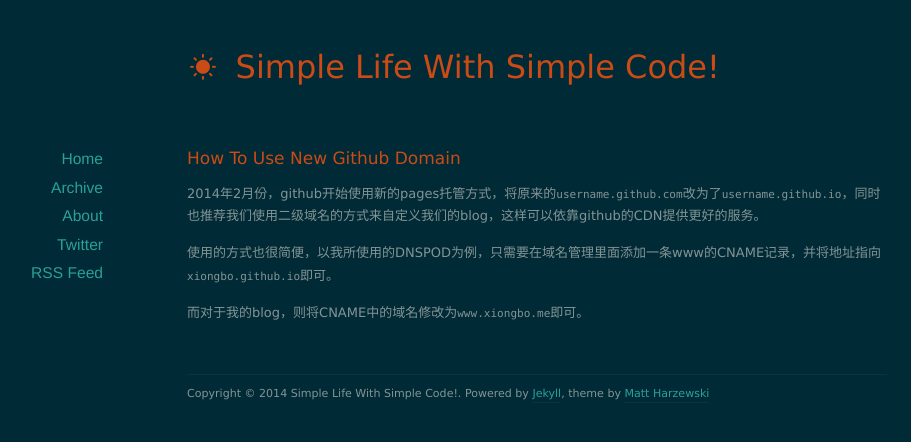
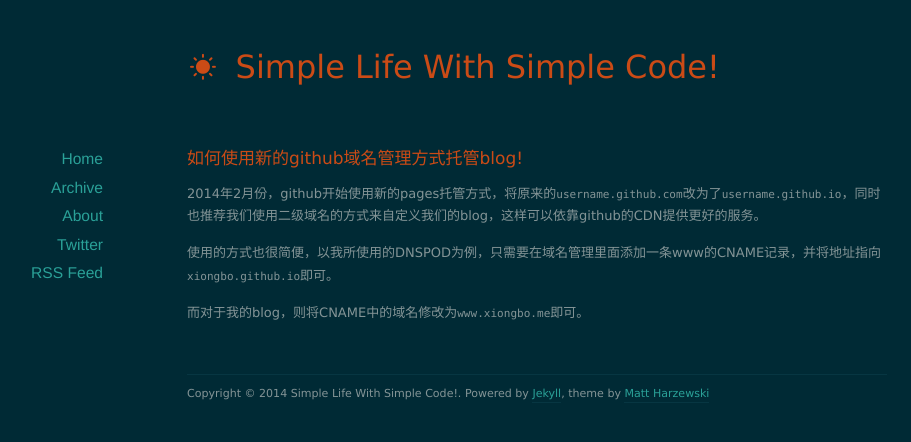
Before and after one commit to iannono/xiongbo.github.io, a Jekyll site: the page built from index.html, in a window 1280 px wide. Shown: the top 442 px of the page, without its empty margins (103-1014 px from the left). Built offline with Jekyll 4.4.1, drawn with Linux system fonts in a browser that asks for light colours; nearby versions of some CDN libraries; Markdown is read by kramdown in place of the engine named in the settings; the list of posts is cut into pages by our own code.

Commit message:
update post

```diff
--- a/_config.yml
+++ b/_config.yml
@@ -1,5 +1,6 @@
 name: Simple Life With Simple Code!
 markdown: redcarpet
+url: http://www.xiongbo.me
 
 permalink: /:year/:month/:day/:title/
 paginate: 10
--- a/_posts/2014-03-23-how-to-use-new-github-domain.markdown
+++ b/_posts/2014-03-23-how-to-use-new-github-domain.markdown
@@ -1,3 +1,10 @@
+---
+layout: post
+title:  "如何使用新的github域名管理方式托管blog!"
+date:   2014-03-23 17:06:25
+categories: github jekyll domain
+---
+
 2014年2月份，github开始使用新的pages托管方式，将原来的`username.github.com`改为了`username.github.io`，同时也推荐我们使用二级域名的方式来自定义我们的blog，这样可以依靠github的CDN提供更好的服务。
 
 使用的方式也很简便，以我所使用的DNSPOD为例，只需要在域名管理里面添加一条www的CNAME记录，并将地址指向`xiongbo.github.io`即可。
```
